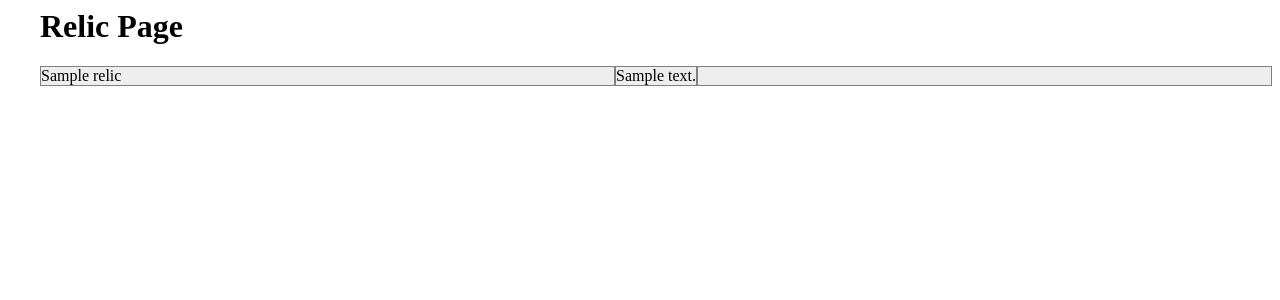
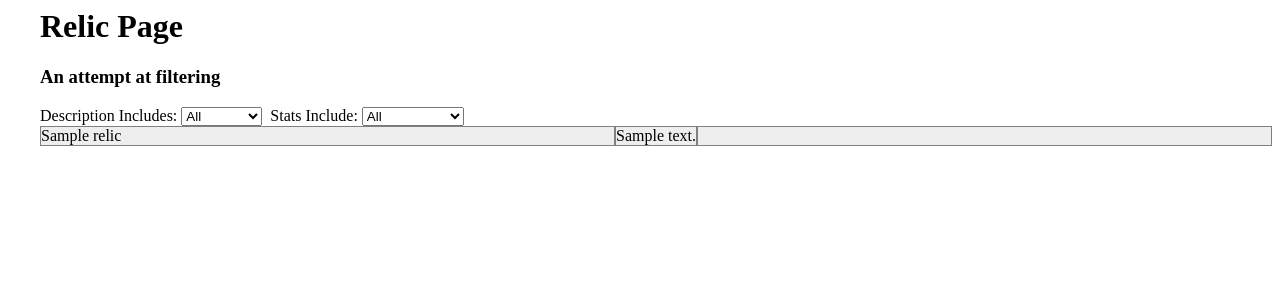
Before and after one commit to btakahashi-90/HeroSeigeRelicPlanner, a Django app: template hsrp/builder/templates/builder/relics.html in a window 1280 px wide. Shown: the top 300 px of the page. Run offline with Django 3.2, Linux system fonts and the light colour scheme; the template is opened without the code that fills it: most values are stand-ins (such as "Sample title", 1, 10 or a date in 2020).

Commit message:
added 'filters' to relics page, currently not working TOGETHER, work separately OK. Will resolve before moving to builds

```diff
--- /dev/null
+++ b/hsrp/builder/static/builder/js/relics.js
@@ -0,0 +1,70 @@
+/*
+    Used for search/filter (if implemented...) functionality of the relics page.
+    Likely to be "ported" to a generic js to be used site wide since builds will likely also use search/filter
+*/
+
+$("#description_filter").on("change", function(){
+    console.log("Selected: " + $("#description_filter option:selected").text());
+
+    // get "text" of the selected option from dropdown, this will be used to compare to the Description "column"
+    selected_text = $("#description_filter option:selected").text();
+
+    // get all descriptions
+    descriptions = $(".relic_description");
+
+    // now we do things for EACH DESCRIPTION
+    descriptions.each(function(){
+        if(selected_text === "All"){
+            $(this).prev(".relic_name").css("display", "");
+            $(this).css("display", "");
+            $(this).next(".relic_stats").css("display", "");
+        }
+        else{
+            // if selected "value"/text found in description, unhide "previous, current, and next" DOM items (name, description, stat increases)
+            if(($(this).text().includes(selected_text))){
+                $(this).prev(".relic_name").css("display", "");
+                $(this).css("display", "");
+                $(this).next(".relic_stats").css("display", "");
+            }
+            // else make sure it's hidden
+            else{
+                $(this).prev(".relic_name").css("display", "none");
+                $(this).css("display", "none");
+                $(this).next(".relic_stats").css("display", "none");
+            }
+        }
+    })
+})
+
+$("#stat_filter").on("change", function(){
+    console.log("Selected: " + $("#stat_filter option:selected").text());
+
+    // get "text" of the selected option from dropdown, this will be used to compare to the Stats "column" CLASSES
+    selected_text = $("#stat_filter option:selected").val();
+
+    // get all stat "wrappers"
+    stat_wrappers = $(".relic_stats");
+
+    // now we do things for EACH wrapper
+    stat_wrappers.each(function(){
+        if(selected_text === "All"){
+            $(this).prev(".relic_description").prev(".relic_name").css("display", "");
+            $(this).prev(".relic_description").css("display", "");
+            $(this).css("display", "");
+        }
+        else{
+            // if selected "value"/text found in stat_wrapper children class list, unhide "previous, previous, and current" DOM items (name, description, stat increases)
+            if(($(this).children().hasClass(selected_text))){
+                $(this).prev(".relic_description").prev(".relic_name").css("display", "");
+                $(this).prev(".relic_description").css("display", "");
+                $(this).css("display", "");
+            }
+            // else make sure it's hidden
+            else{
+                $(this).prev(".relic_description").prev(".relic_name").css("display", "none");
+                $(this).prev(".relic_description").css("display", "none");
+                $(this).css("display", "none");
+            }
+        }
+    })
+})
--- a/hsrp/builder/templates/builder/relics.html
+++ b/hsrp/builder/templates/builder/relics.html
@@ -1,8 +1,27 @@
 {% load static %}
-<link rel="stylesheet" type="text/css" href="{% static 'builder/relics.css' %} ">
+<link rel="stylesheet" type="text/css" href="{% static 'builder/css/relics.css' %} ">
 
 <div id="lazy_wrapper">
     <h1>Relic Page</h1>
+    <h3>An attempt at filtering</h3>
+    Description Includes:
+    <select name="description_filter" id="description_filter">
+        <option value="All">All</option>
+        <option value="Flight">Flight</option>
+        <option value="On Attack">On Attack</option>
+        <option value="Follower">Follower</option>
+        <option value="Orbiter">Orbiter</option>
+    </select>
+    &nbsp;Stats Include:
+    <select name="stat_filter" id="stat_filter">
+        <option value="All">All</option>
+        <option value="msp">Move Speed</option>
+        <option value="asp">Attack Speed</option>
+        <option value="str">Strength</option>
+        <option value="sta">Stamina</option>
+        <option value="ene">Energy</option>
+        <option value="arm">Armor</option>
+    </select>
 
     <div id="relics_wrapper">
         {% for relic in relics %}
@@ -11,25 +30,28 @@
             <div class="relic_stats">
                 {% if relic.stat_increases %}
                     {% if relic.stat_increases.move_speed > 0 %}
-                        <div>Movement Speed: {{ relic.stat_increases.move_speed }}</div>
+                        <div class="msp">Movement Speed: {{ relic.stat_increases.move_speed }}</div>
                     {% endif %}
                     {% if relic.stat_increases.attack_speed > 0 %}
-                        <div>Attack Speed: {{ relic.stat_increases.attack_speed }}%</div>
+                        <div class="asp">Attack Speed: {{ relic.stat_increases.attack_speed }}%</div>
                     {% endif %}
                     {% if relic.stat_increases.strength > 0 %}
-                        <div>Strength: {{ relic.stat_increases.strength }}%</div>
+                        <div class="str">Strength: {{ relic.stat_increases.strength }}%</div>
                     {% endif %}
                     {% if relic.stat_increases.stamina > 0 %}
-                        <div>Stamina: {{ relic.stat_increases.stamina }}%</div>
+                        <div class="sta">Stamina: {{ relic.stat_increases.stamina }}%</div>
                     {% endif %}
                     {% if relic.stat_increases.energy > 0 %}
-                        <div>Energy: {{ relic.stat_increases.energy }}%</div>
+                        <div class="ene">Energy: {{ relic.stat_increases.energy }}%</div>
                     {% endif %}
                     {% if relic.stat_increases.armor > 0 %}
-                        <div>Armor: {{ relic.stat_increases.armor }}%</div>
+                        <div class="arm">Armor: {{ relic.stat_increases.armor }}%</div>
                     {% endif %}
                 {% endif %}
             </div>
         {% endfor %}
     </div>
 </div>
+
+<script src="https://code.jquery.com/jquery-3.6.0.js" integrity="sha256-H+K7U5CnXl1h5ywQfKtSj8PCmoN9aaq30gDh27Xc0jk=" crossorigin="anonymous"></script>
+<script src="{% static 'builder/js/relics.js' %}" type="text/javascript"></script>
```
Also changed, not shown: hsrp/builder/static/builder/css/relics.css (renamed from hsrp/builder/static/builder/relics.css).
